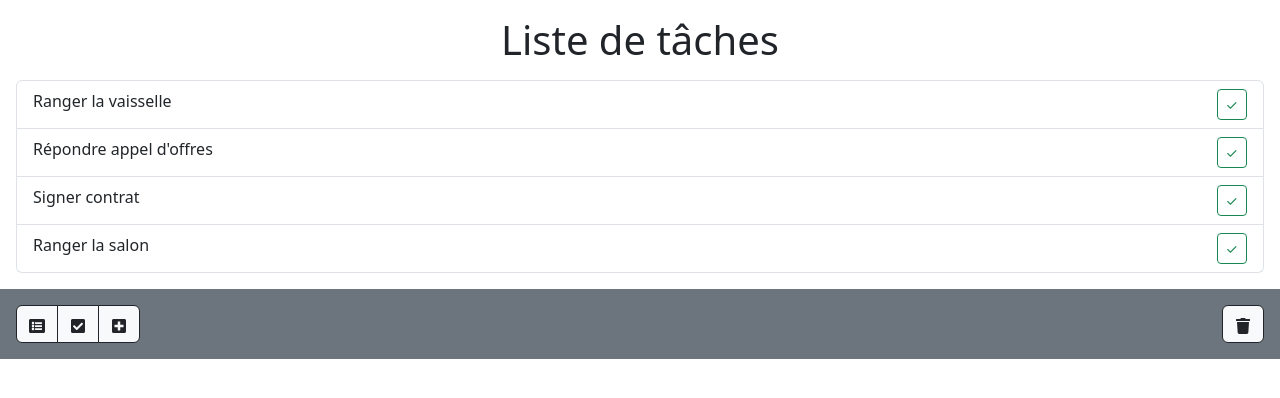
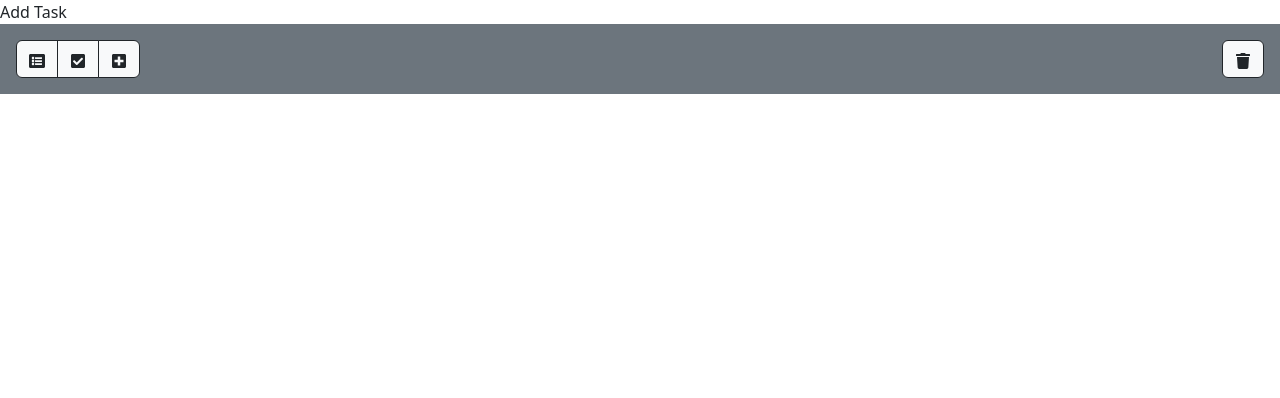
Before and after one commit to sauvageb/REACTJS_todolist, a React (Create React App) app: page /add-task in a window 1280 px wide. Shown: the top 398 px of the page. Built offline with nearby package versions, Linux system fonts and the light colour scheme.

Commit message:
feat(Router): create few components and handle navigation with router

```diff
--- a/package.json
+++ b/package.json
@@ -11,6 +11,7 @@
     "react-bootstrap": "^2.8.0",
     "react-dom": "^18.2.0",
     "react-icons": "^4.11.0",
+    "react-router-dom": "^6.16.0",
     "react-scripts": "5.0.1",
     "web-vitals": "^2.1.4"
   },
--- a/src/App.js
+++ b/src/App.js
@@ -1,11 +1,18 @@
 import './App.css';
+import 'bootstrap/dist/css/bootstrap.min.css'
+import NavBar from "./components/NavBar";
+import {Route, Routes} from "react-router-dom";
+import AddTask from "./components/AddTask";
 import TodoList from "./components/TodoList";
-import 'bootstrap/dist/css/bootstrap.min.css'
 
 export default function App() {
     return (
-        <div className="App">
-            <TodoList/>
-        </div>
+        <section id="todo">
+            <Routes>
+                <Route path="/add-task" element={<AddTask/>}/>
+                <Route path="/" element={<TodoList/>}/>
+            </Routes>
+            <NavBar/>
+        </section>
     );
 }
--- /dev/null
+++ b/src/components/AddTask.js
@@ -0,0 +1,7 @@
+const AddTask = () => {
+    return (<>
+        Add Task
+    </>);
+}
+
+export default AddTask;
--- /dev/null
+++ b/src/components/NavBar.js
@@ -0,0 +1,13 @@
+import {FaCheckSquare, FaListAlt, FaPlusSquare, FaTrash} from "react-icons/fa";
+
+export default function NavBar() {
+    return (
+        <footer className="d-flex justify-content-between bg-secondary p-3" id="mainFooter">
+            <div className="btn-group">
+                <a href="#" className="btn btn-outline-dark bg-light"><FaListAlt/></a>
+                <a href="#" className="btn btn-outline-dark bg-light"><FaCheckSquare/></a>
+                <a href="#" className="btn btn-outline-dark bg-light"><FaPlusSquare/></a>
+            </div>
+            <button className="btn btn-outline-dark bg-light"><FaTrash/></button>
+        </footer>);
+}
--- a/src/components/TodoList.js
+++ b/src/components/TodoList.js
@@ -22,14 +22,6 @@ export default function TodoList() {
                     <button className="btn btn-sm ms-auto btn-outline-success">&#x2713;</button>
                 </li>
             </ul>
-            <footer className="d-flex justify-content-between bg-secondary p-3" id="mainFooter">
-                <div className="btn-group">
-                    <a href="#" className="btn btn-outline-dark bg-light"><FaListAlt/></a>
-                    <a href="#" className="btn btn-outline-dark bg-light"><FaCheckSquare/></a>
-                    <a href="#" className="btn btn-outline-dark bg-light"><FaPlusSquare/></a>
-                </div>
-                <button className="btn btn-outline-dark bg-light"><FaTrash/></button>
-            </footer>
         </section>
     );
 }
--- a/src/index.js
+++ b/src/index.js
@@ -3,12 +3,15 @@ import ReactDOM from 'react-dom/client';
 import './index.css';
 import App from './App';
 import reportWebVitals from './reportWebVitals';
+import {BrowserRouter} from "react-router-dom";
 
 const root = ReactDOM.createRoot(document.getElementById('root'));
 root.render(
-  <React.StrictMode>
-    <App />
-  </React.StrictMode>
+    <React.StrictMode>
+        <BrowserRouter>
+            <App/>
+        </BrowserRouter>
+    </React.StrictMode>
 );
 
 // If you want to start measuring performance in your app, pass a function
```
Also changed, not shown: 1 other file (tests, documents, lock files or other folders).
